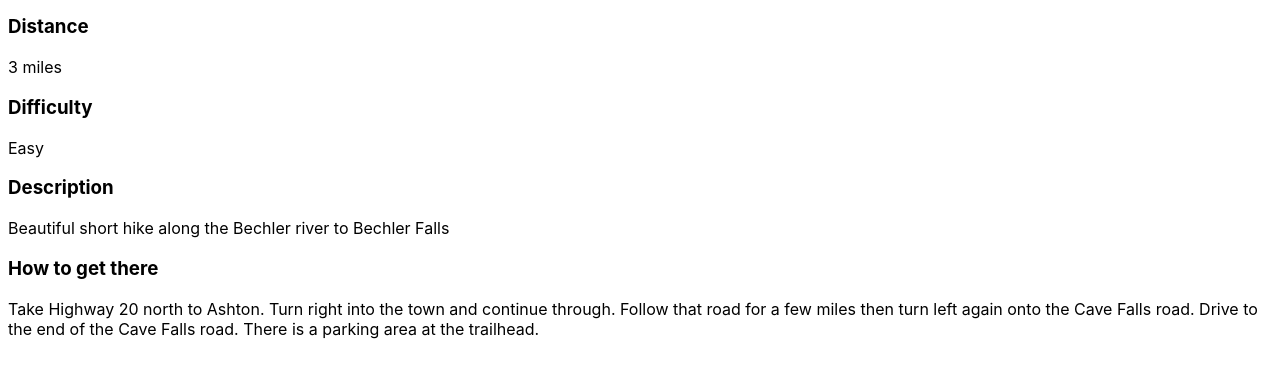
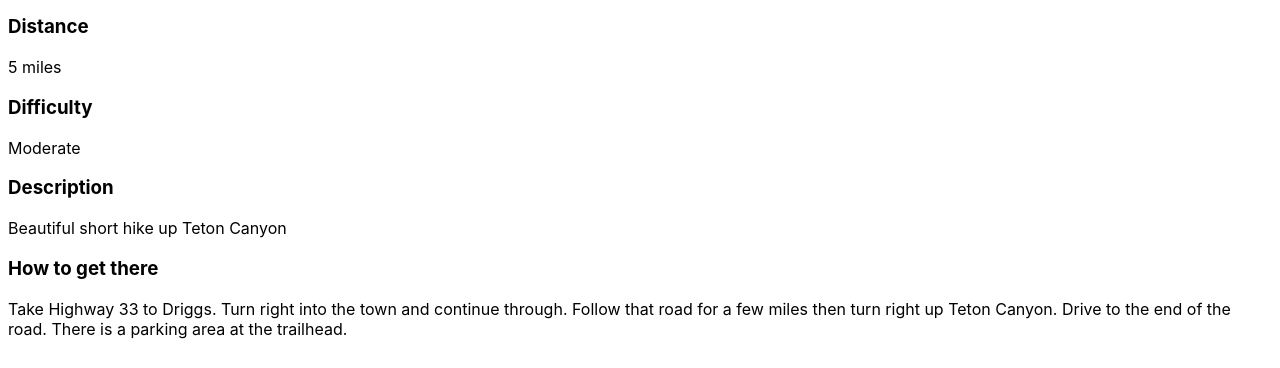
Before and after one commit to Monzon-Elias/WDD-330-Portfolio-Fall-2020, a plain HTML site: page Week 3/index.html in a window 1280 px wide. Shown: the part 1146-1514 px from the top of the page. Drawn offline with Linux system fonts and the light colour scheme; grey boxes are pictures that could not be loaded.

Commit message:
half week 3 & fixing main index page links

```diff
--- a/Week 3/hiking.js
+++ b/Week 3/hiking.js
@@ -1,6 +1,6 @@
 //create an array of hikes
 
-const hikeList = [
+const hike = [
   {
     name: "Bechler Falls",
     imgSrc: "falls.jpg",
@@ -58,26 +58,23 @@ function renderOneHike(hike) {
   <h2>${hike.name}</h2>
   <div>
     <h3>Distance</h3>
-    <p>3 miles</p>
+    <p>${hike.distance}</p>
   </div>
   <div>
     <h3>Difficulty</h3>
-    <p>Easy</p>
+    <p>${hike.difficulty}</p>
   </div>
   <div>
     <h3>Description</h3>
-    <p>Beautiful short hike along the Bechler river to Bechler Falls</p>
+    <p>${hike.description}</p>
   </div>
   <div>
     <h3>How to get there</h3>
     <p>
-      Take Highway 20 north to Ashton. Turn right into the town and
-      continue through. Follow that road for a few miles then turn left
-      again onto the Cave Falls road. Drive to the end of the Cave Falls
-      road. There is a parking area at the trailhead.
+    ${hike.directions}
     </p>
   </div>`;
   return hikeHtml;
 }
 
-renderHikeList(hikeList);
+renderHikeList(hike);
--- a/main.js
+++ b/main.js
@@ -6,7 +6,7 @@
 const links = [
     {
       label: "Week1 notes",
-      url: "../Week 1/form.html"
+      url: "../Week 1/index.html"
     },
     {
       label: "Week2 notes",
```
Also changed, not shown: Week 3/index.html (+3 -2 lines), Week 1/index.html (renamed from Week 1/week1.html).
